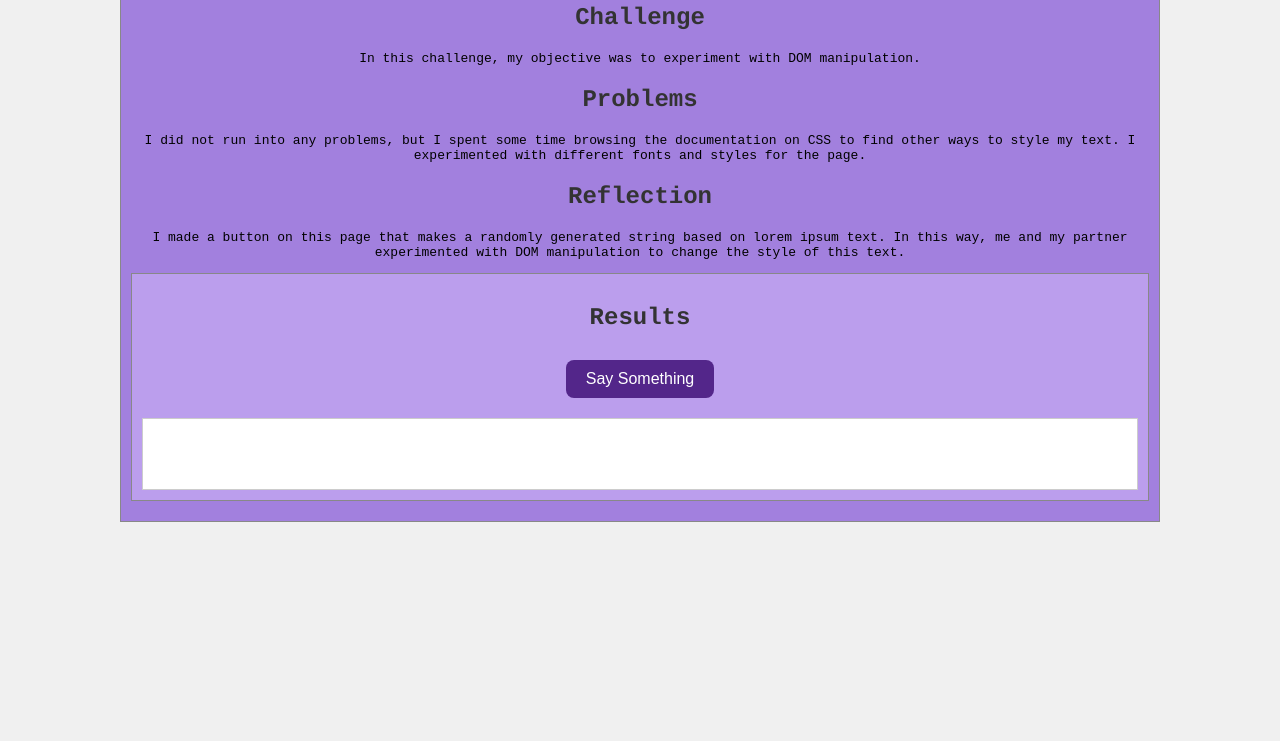
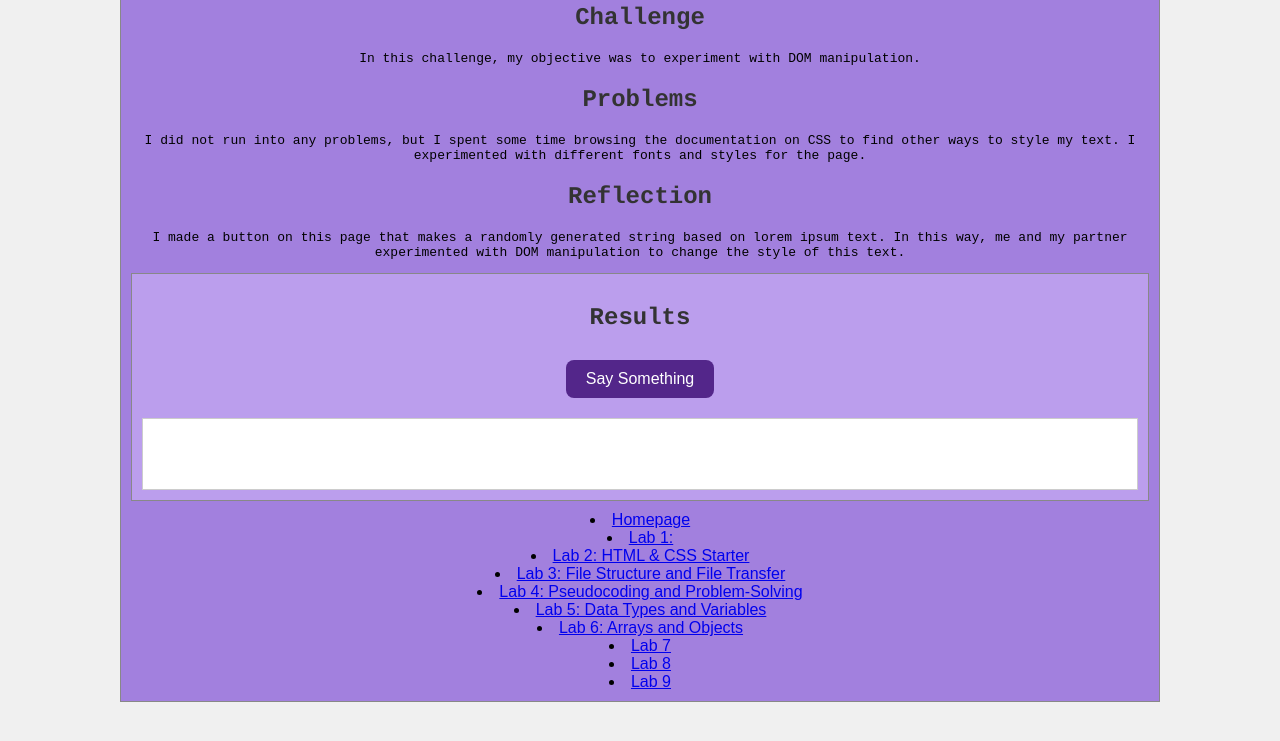
Before and after one commit to serikyu/art101, a plain HTML site: page lab10/index.html in a window 1280 px wide. Shown: the part 197-938 px from the top of the page. Before the commit the page ends 819 px from the top, so only its background shows below. Drawn offline with nearby package versions, Linux system fonts and the light colour scheme.

Commit message:
Update index.html

```diff
--- a/lab10/index.html
+++ b/lab10/index.html
@@ -40,6 +40,16 @@
               <div id="output"></div>
         </section>
         <nav id="links">
+          <li><a href="../index.html">Homepage</a>
+            <li><a href="../lab1/index.html">Lab 1: </a>
+            <li><a href="../lab2/index.html">Lab 2: HTML & CSS Starter</a>
+            <li><a href="../lab3/index.html">Lab 3: File Structure and File Transfer</a>
+            <li><a href="../lab4/index.html">Lab 4: Pseudocoding and Problem-Solving</a>
+            <li><a href="../lab5/index.html">Lab 5: Data Types and Variables</a>
+            <li><a href="../lab6/index.html">Lab 6: Arrays and Objects</a>
+            <li><a href="../lab7/index.html">Lab 7</a>
+            <li><a href="../lab8/index.html">Lab 8</a>
+            <li><a href="../lab9/index.html">Lab 9</a>
         </nav>
     </main>
 </body>
```
